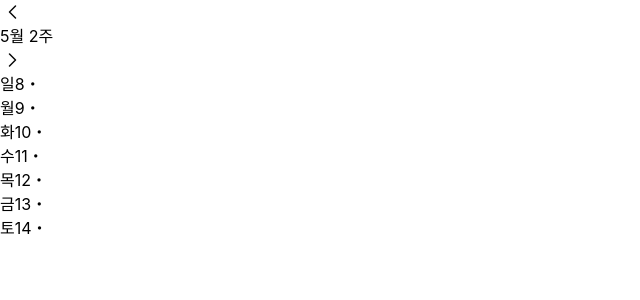
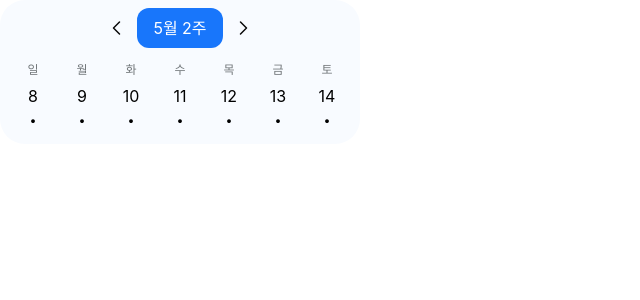
Before and after one commit to TeamSmalt/fittoo_reservation, a React (Vite) app: page / in a window 1280 px wide. Shown: the top 300 px of the page, without its empty margins (0-640 px from the left). Built offline with nearby package versions, Linux system fonts and the light colour scheme; a web font is replaced by a local one.

Commit message:
💄 calendar

```diff
--- /dev/null
+++ b/src/scss/calendar.scss
@@ -0,0 +1,51 @@
+.calendar {
+  width: 360px;
+  height: 144px;
+  display: flex;
+  flex-direction: column;
+  gap: 8px;
+  padding: 8px 16px;
+  border-radius: 25px;
+  background-color: #f8fbff;
+
+  &__select {
+    display: flex;
+    justify-content: center;
+    align-items: center;
+    gap: 8px;
+
+    span {
+      padding: 8px 16px;
+      border-radius: 12px;
+      background: #1876fb;
+      color: #fff;
+    }
+
+    svg {
+      cursor: pointer;
+    }
+  }
+  &__days {
+    display: flex;
+    justify-content: space-between;
+    padding: 8px;
+  }
+
+  &__day {
+    display: flex;
+    flex-direction: column;
+    align-items: center;
+
+    &--koDay {
+      font-weight: 400;
+      font-size: 12px;
+      line-height: 12px;
+      color: #72777a;
+      margin-bottom: 8px;
+    }
+
+    &--event {
+      font-size: 18px;
+    }
+  }
+}
--- a/src/scss/index.scss
+++ b/src/scss/index.scss
@@ -1,4 +1,7 @@
 @import url('https://cdn.jsdelivr.net/gh/orioncactus/pretendard/dist/web/static/pretendard-dynamic-subset.css');
+
+// component
+@import 'calendar.scss';
 
 * {
   margin: 0;
@@ -8,6 +11,7 @@
     sans-serif;
   color: inherit;
 }
+
 *,
 :after,
 :before {
```
